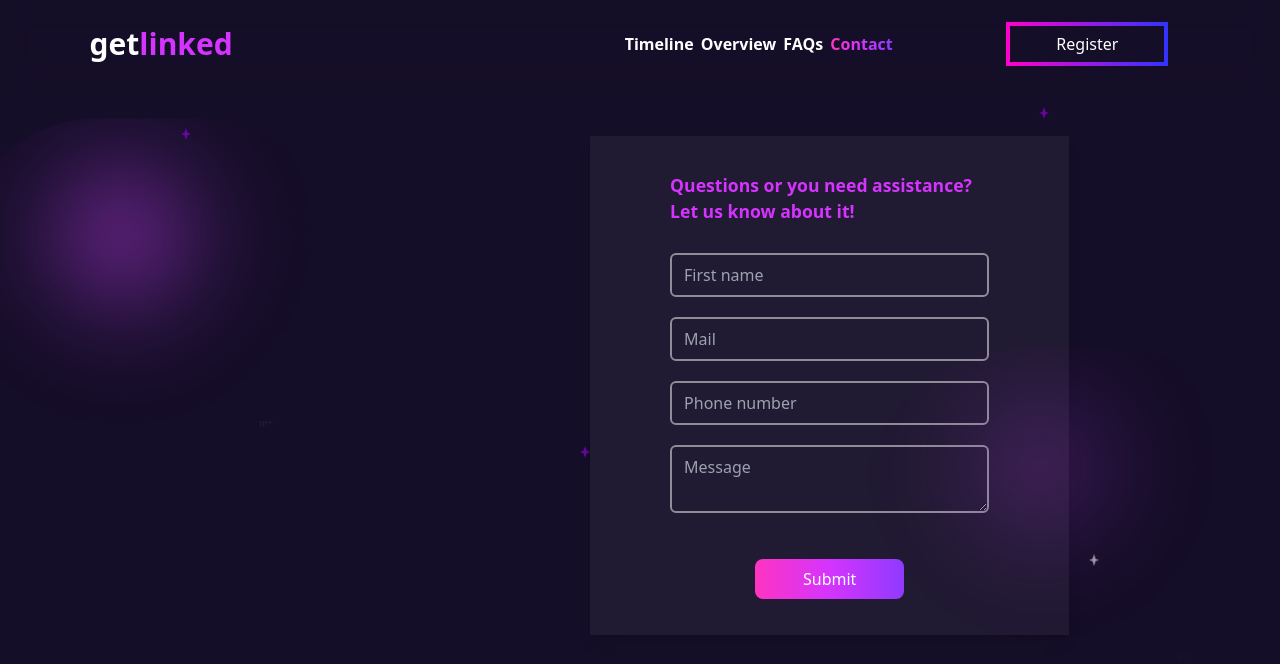
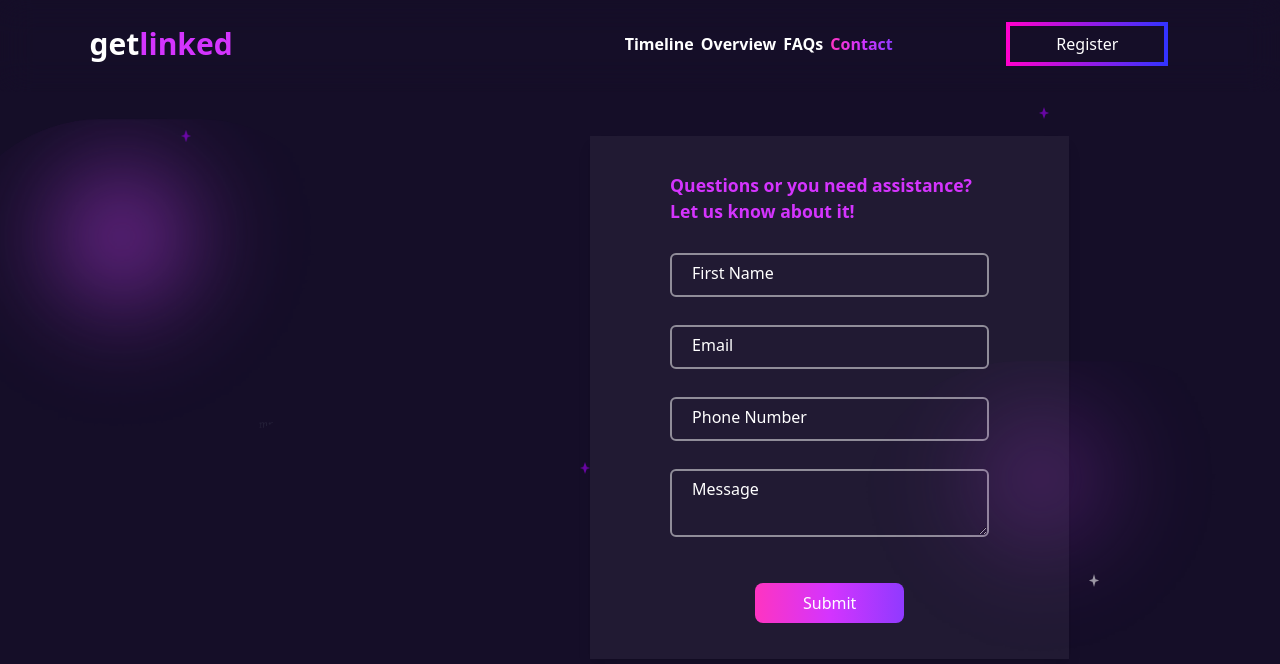
Before and after one commit to Alfred-Emmanuel/getLinked_Challenge, a Next.js app in the folder coding_challenge/: page /contact in a window 1280 px wide. Shown: the top 664 px of the page. Built offline with nearby package versions, Linux system fonts and the light colour scheme.

Commit message:
added a scroll animation and a little effizy to the input forms in the contacts page

```diff
--- a/coding_challenge/app/globals.css
+++ b/coding_challenge/app/globals.css
@@ -160,81 +160,30 @@ select::-ms-expand {
   }
 }
 
-@keyframes leftToRight {
-  from {
-    transform: translateX(-100%);
-    visibility: hidden;
-    opacity: 0;
-  }
-  to {
-    transform: translateX(0);
-    visibility: visible;
-    opacity: 1;
-  }
-}
 
-@keyframes RightToLeft {
-  from {
-    transform: translateX(100%);
-    opacity: 0;
-  }
-  to {
-    transform: translateX(0);
-    opacity: 1;
-  }
-}
+    .input-group {
+        position: relative;
+        --x: 15px;
+        --y: 10px;
+    }
 
-@keyframes topToBottom {
-  from {
-    transform: translateY(-100%);
-    opacity: 0;
-  }
-  to {
-    transform: translateY(0);
-    opacity: 1;
-  }
-}
+    .input-field{
+        padding: var(--y) var(--x);
+    }
 
-@keyframes fadeZoomIn {
-  0% {
-    transform: scale(0.5);
-    opacity: 0;
-  }
-  100% {
-    transform: scale(1);
-    opacity: 1;
-  }
-}
+    .label-field{
+        position: absolute;
+        left: var(--x);
+        top: calc(var(--y) - 3px);
+        border: 1px solid transparent;
+        padding: 0 6px;
+        transition: top 300ms, border 300ms, color 300ms;
+    }
 
-.fade-zoom-in {
-  animation: fadeZoomIn 2s ease-in-out;
-}
-
-.animate-left-to-right {
-  animation: leftToRight 2s forwards;
-}
-
-.animate-right-to-left {
-  animation: RightToLeft 2s forwards;
-}
-
-.animate-top-to-bottom {
-  animation: topToBottom 2s forwards;
-}
-
-@keyframes slideInFromBottom {
-  0% {
-    opacity: 0;
-    visibility: hidden;
-    transform: translateY(100%);
-  }
-  100% {
-    opacity: 1;
-    visibility: visible;
-    transform: translateY(0);
-  }
-}
-
-.animate-slide-in-from-bottom {
-  animation: slideInFromBottom 2s ease-out; /* Adjust duration and timing function as needed */
-}
+    .input-field:focus ~ .label-field,
+    .input-field:not(:placeholder-shown) ~ .label-field{
+        top: calc(var(--y) * -2.5);
+        /* font-size: 14px; */
+        /* color: pink; */
+        /* border: 1px solid white; */
+    }
--- a/coding_challenge/app/layout.js
+++ b/coding_challenge/app/layout.js
@@ -1,7 +1,7 @@
 import "./globals.css";
 import { Inter } from "next/font/google";
 import { Toaster } from "react-hot-toast";
-
+import ScrollLine from "@/components/ScrollLine";
 
 const inter = Inter({ subsets: ["latin"] });
 
@@ -14,6 +14,7 @@ export default function RootLayout({ children }) {
   return (
     <html lang="en">
       <body className={`text-white bg-dark-mode-background-color`}>
+        {/* <ScrollLine /> */}
         <div className="">
           <Toaster position="top-right" />
 
--- a/coding_challenge/components/ContactForm.jsx
+++ b/coding_challenge/components/ContactForm.jsx
@@ -51,42 +51,84 @@ const ContactForm = () => {
             </legend>
           </Fade>
           <Fade direction="up" duration={2000} triggerOnce={true}>
-            <legend className="lg:hidden text-[0.9rem] w-[80%] mb-4">
+            <legend className="lg:hidden text-[0.9rem] w-[80%] mb-5">
               Email us below about any questions related to our event
             </legend>
           </Fade>
         </div>
-        <Fade direction="up" duration={2000} triggerOnce={true}>
+        <Fade direction="up" duration={2000} triggerOnce={true} className="input-group">
+          <div class="input-group">
             <input
-            placeholder="First name"
+              type="text"
+              placeholder=""
+              id="First Name"
               name="first_name"
               required
-            className="w-[100%] px-3 py-3 mb-5 lg:px-3 text-white lg:py-2 bg-transparent border-white border-2 border-opacity-50 rounded-md "
+              className="w-[100%] px-3 py-3 lg:mb-7 lg:px-3 lg:py-2 bg-transparent border-white border-2 border-opacity-50 rounded-md input-field"
             />
+            <label htmlfor="First Name" className=" label-field">
+              First Name
+            </label>
+          </div>
         </Fade>
-        <Fade direction="up" duration={2000} triggerOnce={true}>
+        <Fade
+          direction="up"
+          duration={2000}
+          triggerOnce={true}
+          className="input-group"
+        >
+          <div class="input-group">
             <input
-            placeholder="Mail"
+              type="email"
+              placeholder=""
+              id="Email"
               name="email"
               required
-            className="w-[100%] px-3 py-3 mb-5 lg:px-3 text-white lg:py-2 bg-transparent border-white border-2 border-opacity-50 rounded-md "
+              className="w-[100%] px-3 py-3 lg:mb-7 lg:px-3 lg:py-2 bg-transparent border-white border-2 border-opacity-50 rounded-md input-field"
             />
+            <label htmlfor="Email" className="label-field">
+              Email
+            </label>
+          </div>
         </Fade>
-        <Fade direction="up" duration={2000} triggerOnce={true}>
+        <Fade
+          direction="up"
+          duration={2000}
+          triggerOnce={true}
+          className="input-group"
+        >
+          <div class="input-group">
             <input
-            placeholder="Phone number"
+              type="tel"
+              placeholder=""
+              id="Phone Number"
               name="phone_number"
               required
-            className="w-[100%] px-3 py-3 mb-5 lg:px-3 text-white lg:py-2 bg-transparent border-white border-2 border-opacity-50 rounded-md "
+              className="w-[100%] px-3 py-3 lg:mb-7 lg:px-3 lg:py-2 bg-transparent border-white border-2 border-opacity-50 rounded-md input-field"
             />
+            <label htmlfor="First Name" className="label-field">
+              Phone Number
+            </label>
+          </div>
         </Fade>
-        <Fade direction="up" duration={2000} triggerOnce={true}>
+        <Fade
+          direction="up"
+          duration={2000}
+          triggerOnce={true}
+          className="input-group"
+        >
+          <div class="input-group">
             <textarea
-            placeholder="Message"
+              placeholder=""
+              id="message"
               name="message"
               required
-            className="w-[100%] px-3 py-3 lg:mb-5 lg:px-3 lg:py-2 bg-transparent border-white border-2 border-opacity-50 rounded-md "
+              className="w-[100%] px-3 py-3 lg:mb-5 lg:px-3 lg:py-2 bg-transparent border-white border-2 border-opacity-50 rounded-md input-field"
             />
+            <label htmlfor="message" className="label-field">
+              Message
+            </label>
+          </div>
         </Fade>
 
         <Fade direction="up" duration={2000} triggerOnce={true}>
--- /dev/null
+++ b/coding_challenge/components/ScrollLine.jsx
@@ -0,0 +1,34 @@
+"use client";
+import { useEffect, useState } from "react";
+
+const ScrollLine = () => {
+  const [scrollPercentage, setScrollPercentage] = useState(0);
+
+  useEffect(() => {
+    const handleScroll = () => {
+      const windowHeight = window.innerHeight;
+      const documentHeight = document.documentElement.scrollHeight;
+      const scrollTop = window.scrollY;
+
+      const percentage = (scrollTop / (documentHeight - windowHeight)) * 100;
+      setScrollPercentage(percentage);
+    };
+
+    window.addEventListener("scroll", handleScroll);
+
+    return () => {
+      window.removeEventListener("scroll", handleScroll);
+    };
+  }, []);
+
+  console.log(scrollPercentage);
+
+  return (
+    <div
+      className="h-1 bg-white fixed top-0 left-0 z-50 transition-width duration-300"
+      style={{ width: `${scrollPercentage}%` }}
+    ></div>
+  );
+};
+
+export default ScrollLine;
--- a/coding_challenge/components/Timeline.jsx
+++ b/coding_challenge/components/Timeline.jsx
@@ -114,7 +114,7 @@ const Timeline = () => {
                 </div>
               </div>
               {/* right  */}
-              <div className="col-start-6 col-end-10 p-4 my-4 mr-auto lg:flex items-center justify-center hidden">
+              <div className="col-start-6 col-end-10 lg:p-4 my-4 mr-auto lg:flex items-center justify-center hidden">
                 <Slide direction="right" triggerOnce={true}>
                   <h3 className=" font-semibold text-lg mb-1 text-primary-color">
                     November 18, 2023
```
Also changed, not shown: coding_challenge/app/page.js (+29 -25 lines), coding_challenge/app/test/page.jsx (added, +49 -0 lines). Lines whose indentation alone changed are shown as unchanged.
